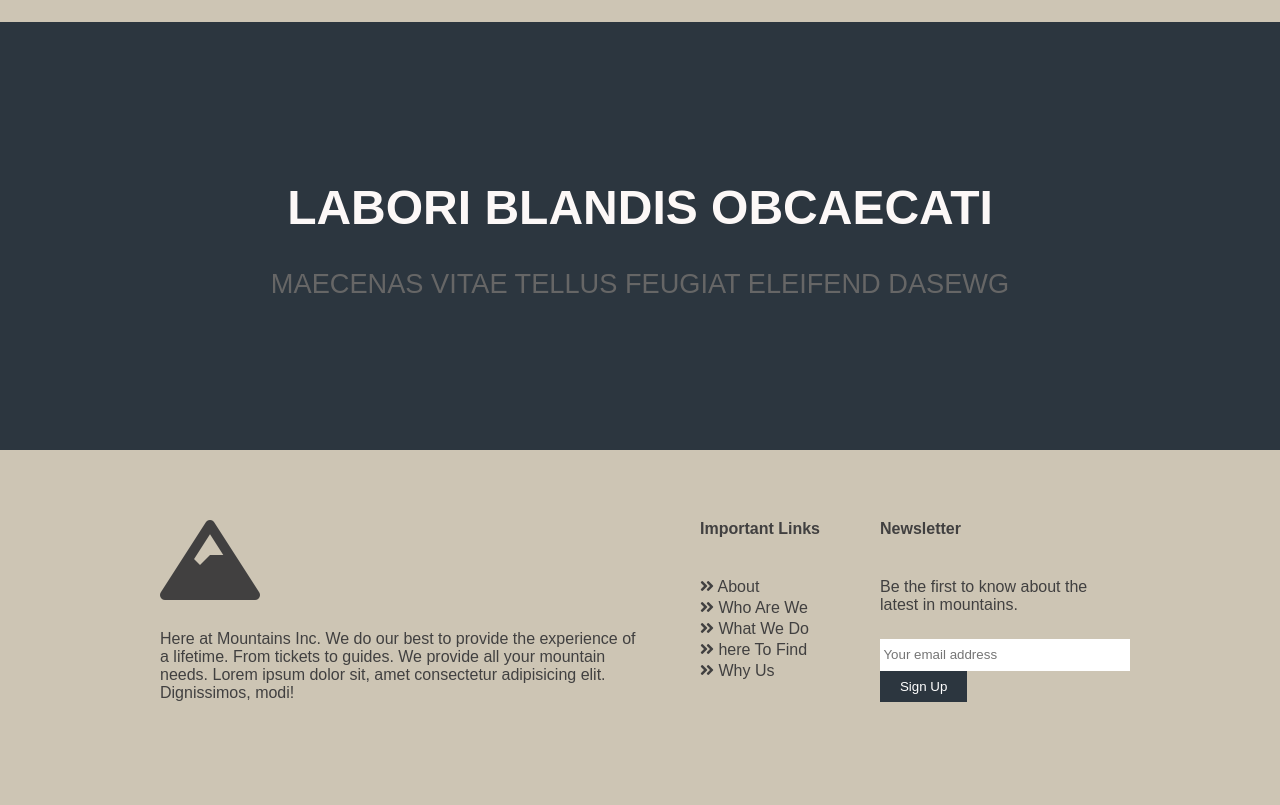
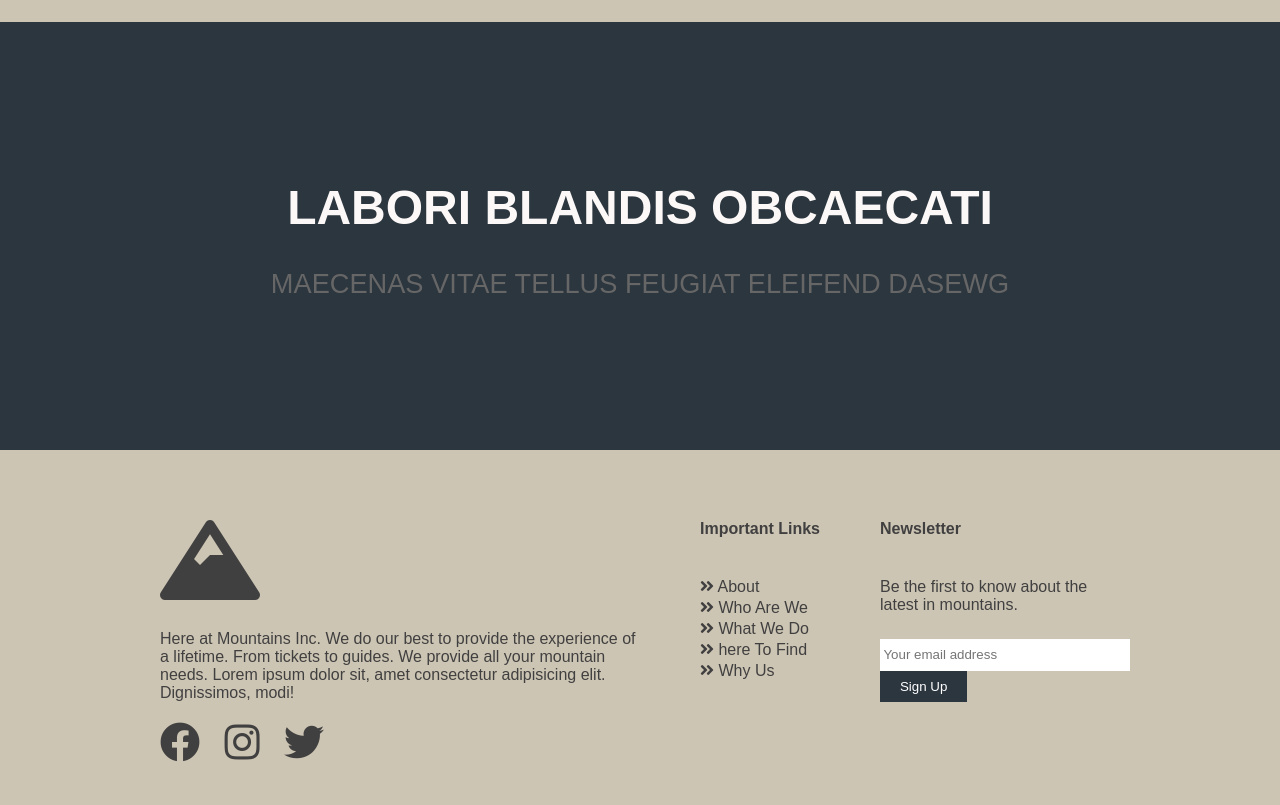
Before and after one commit to jamiev03/Mountains-site, a plain HTML site: page index.html in a window 1280 px wide. Shown: the part 1985-2790 px from the top of the page. Drawn offline with Linux system fonts and the light colour scheme.

Commit message:
footer edit

```diff
--- a/index.html
+++ b/index.html
@@ -72,6 +72,11 @@
             <p>Here at Mountains Inc. We do our best to provide the experience of a lifetime.
                 From tickets to guides. We provide all your mountain needs. Lorem ipsum dolor sit, amet consectetur adipisicing elit. Dignissimos, modi!
             </p>
+            <div class="social">
+                <i class="fab fa-facebook"></i>
+                <i class="fab fa-instagram"></i>
+                <i class="fab fa-twitter"></i>
+            </div>
         </div>
         <div class="middle">
             <h4>Important Links</h4>
--- a/style.css
+++ b/style.css
@@ -199,6 +199,10 @@ button {
     padding: 8px 20px 8px 20px;
     color: white;
 }
+.social i {
+    font-size: 40px;
+    margin: 20px 20px 0 0;
+}
 
 
 
```
